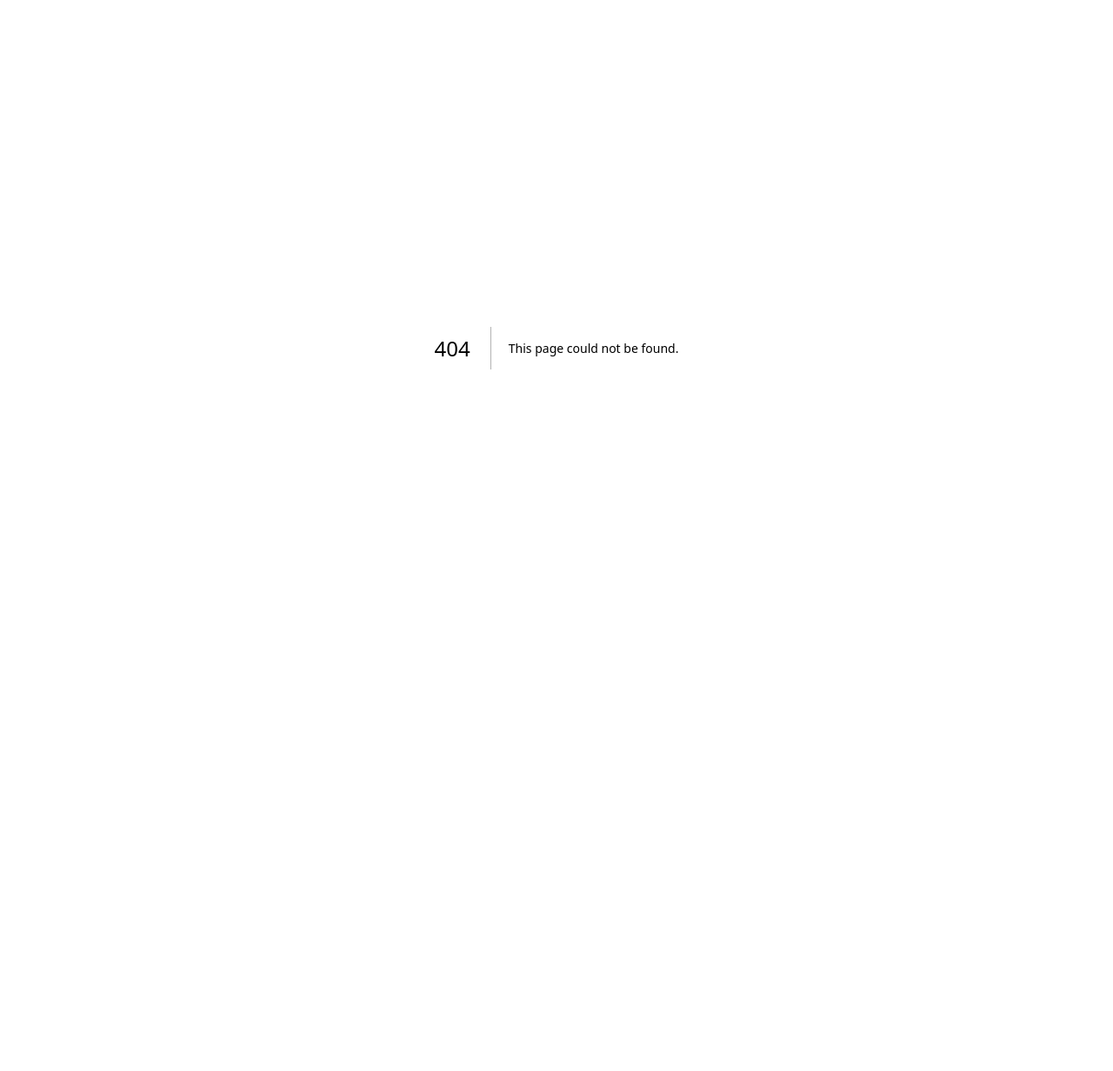
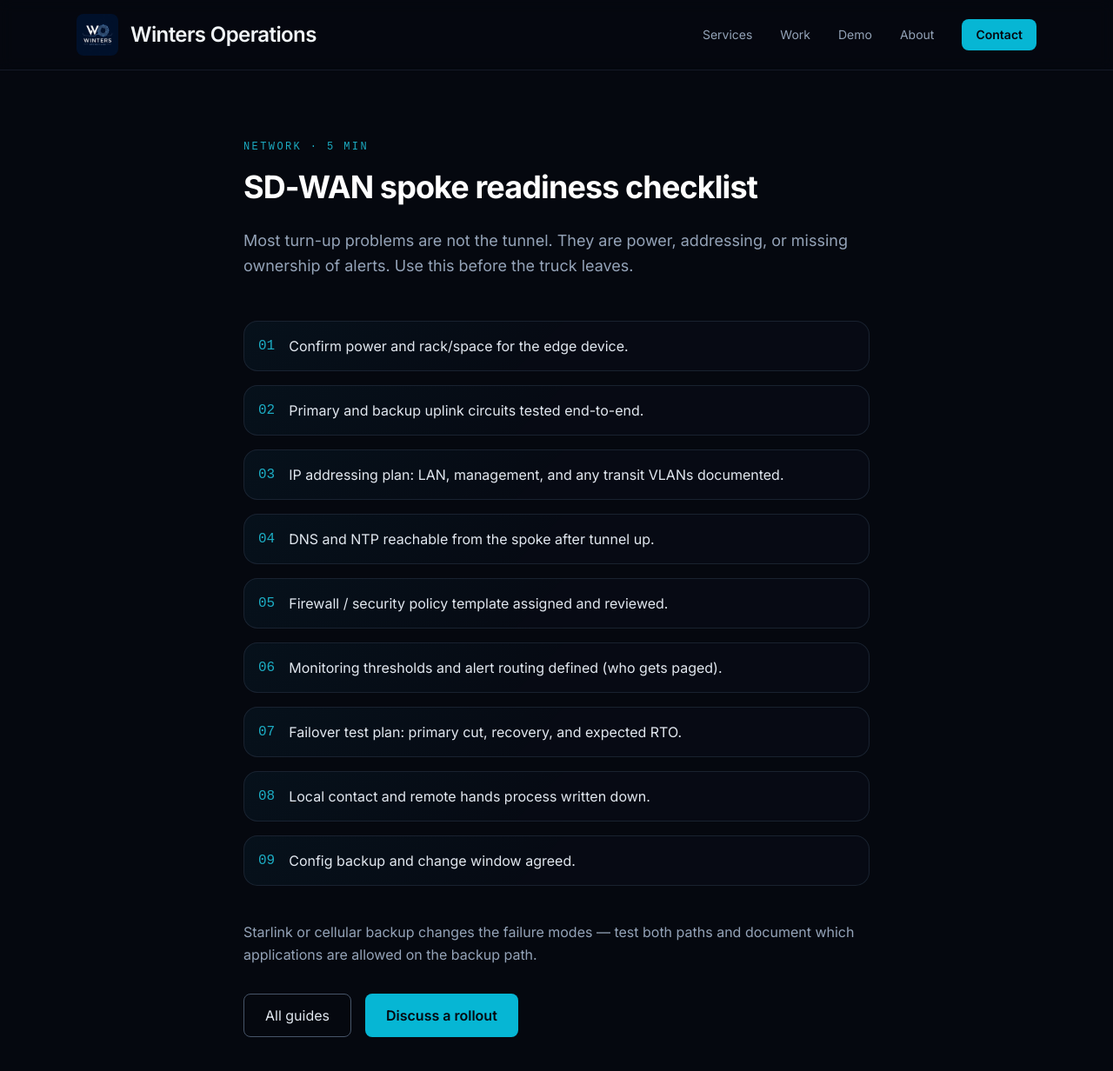
Before and after one commit to WintCom-Solutions/wintersoperations-site, a Next.js app: page /guides/sdwan-spoke-readiness in a window 1280 px wide. Before the commit this address had no page. Shown: the top 1232 px of the page at 87% size. Before the commit the page ends 800 px from the top, so only its background shows below. Built offline with nearby package versions, Linux system fonts and the light colour scheme.

Commit message:
Add SD-WAN spoke readiness guide

```diff
--- /dev/null
+++ b/app/guides/sdwan-spoke-readiness/page.tsx
@@ -0,0 +1,63 @@
+import type { Metadata } from "next";
+import SiteHeader from "@/components/SiteHeader";
+import SiteFooter from "@/components/SiteFooter";
+import ContactSection from "@/components/ContactSection";
+
+export const metadata: Metadata = {
+  title: "SD-WAN spoke readiness checklist",
+  description:
+    "What to verify before turning up a new SD-WAN spoke — power, uplink, IP plan, monitoring, and failover.",
+};
+
+const items = [
+  "Confirm power and rack/space for the edge device.",
+  "Primary and backup uplink circuits tested end-to-end.",
+  "IP addressing plan: LAN, management, and any transit VLANs documented.",
+  "DNS and NTP reachable from the spoke after tunnel up.",
+  "Firewall / security policy template assigned and reviewed.",
+  "Monitoring thresholds and alert routing defined (who gets paged).",
+  "Failover test plan: primary cut, recovery, and expected RTO.",
+  "Local contact and remote hands process written down.",
+  "Config backup and change window agreed.",
+];
+
+export default function SdwanReadinessGuide() {
+  return (
+    <div className="min-h-screen flex flex-col">
+      <SiteHeader />
+      <main className="flex-1">
+        <article className="max-w-3xl mx-auto px-6 py-16 sm:py-20">
+          <p className="eyebrow mb-4">Network · 5 min</p>
+          <h1 className="text-4xl font-bold tracking-tight text-white leading-tight">
+            SD-WAN spoke readiness checklist
+          </h1>
+          <p className="mt-6 text-lg text-slate-400 leading-relaxed">
+            Most turn-up problems are not the tunnel. They are power, addressing,
+            or missing ownership of alerts. Use this before the truck leaves.
+          </p>
+
+          <ol className="mt-12 space-y-4">
+            {items.map((item, i) => (
+              <li key={i} className="surface p-4 flex gap-4">
+                <span className="font-mono text-cyan-400/80 shrink-0">{String(i + 1).padStart(2, "0")}</span>
+                <span className="text-slate-200">{item}</span>
+              </li>
+            ))}
+          </ol>
+
+          <p className="mt-10 text-slate-400 leading-relaxed">
+            Starlink or cellular backup changes the failure modes — test both
+            paths and document which applications are allowed on the backup path.
+          </p>
+
+          <div className="mt-8 flex flex-wrap gap-4">
+            <a href="/guides" className="btn-ghost">All guides</a>
+            <a href="/#contact" className="btn-primary">Discuss a rollout</a>
+          </div>
+        </article>
+        <ContactSection />
+      </main>
+      <SiteFooter />
+    </div>
+  );
+}
```
